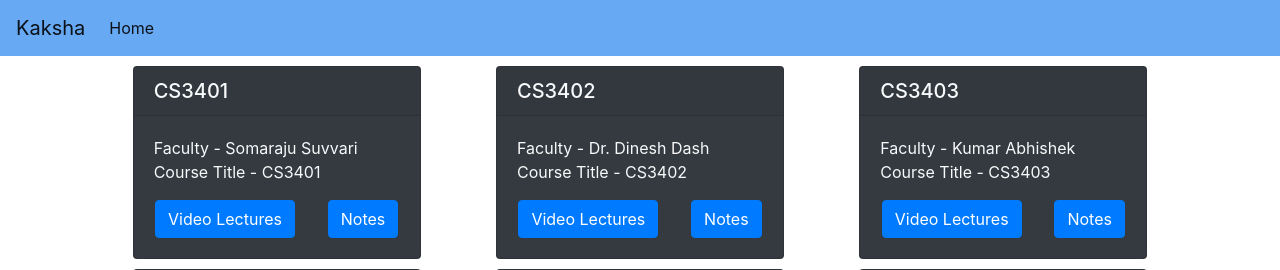
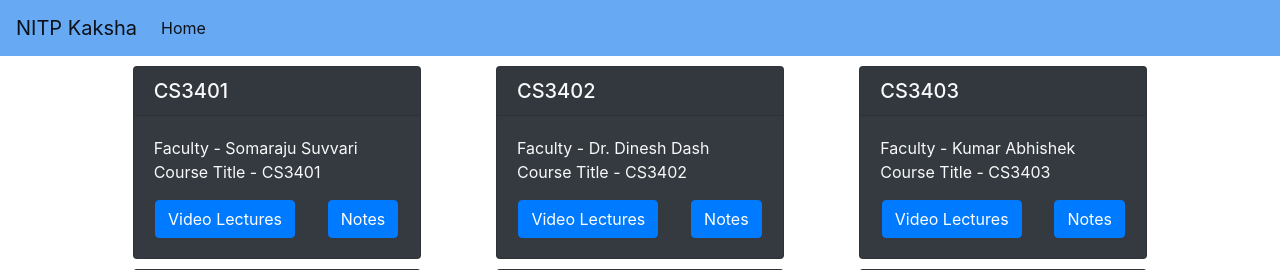
Before and after one commit to ShobhitKaothalkar/NITP-Kaksha, a Flask app: page / in a window 1280 px wide. Shown: the top 270 px of the page. Run offline with Flask 2, Linux system fonts and the light colour scheme; some libraries are stand-ins or nearby versions.

Commit message:
Changed name to NITP Kaksha as suggested by Sandhya, updated CS3402 lecture 1 with sound

```diff
--- a/templates/layout.html
+++ b/templates/layout.html
@@ -13,12 +13,12 @@
     <!-- My CSS -->
     <link rel="stylesheet" href="{{ url_for('static', filename='style.css') }}">
 
-    <title>Portal</title>
+    <title>NITP Kaksha</title>
 </head>
 
 <body>
     <nav class="navbar navbar-expand-lg navbar-light" style="background-color: #68a9f3;">
-        <a class="navbar-brand" href="#">Kaksha</a>
+        <a class="navbar-brand" href="#">NITP Kaksha</a>
         <button class="navbar-toggler" type="button" data-toggle="collapse" data-target="#navbarNavAltMarkup"
             aria-controls="navbarNavAltMarkup" aria-expanded="false" aria-label="Toggle navigation">
             <span class="navbar-toggler-icon"></span>
```
Also changed, not shown: site.db.
